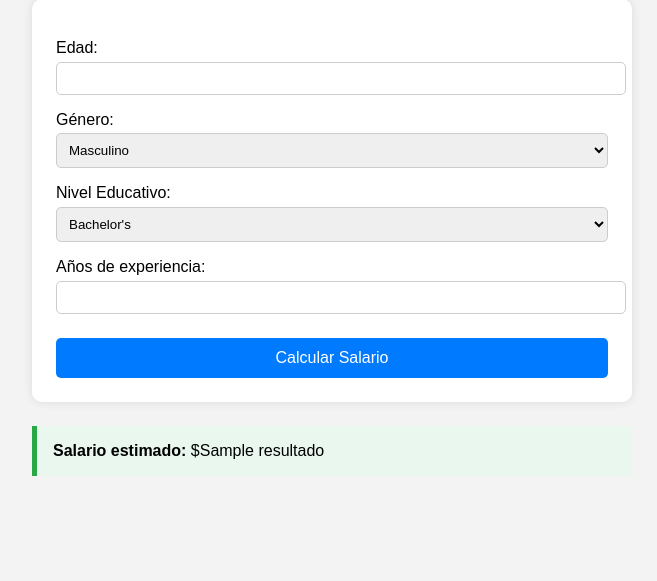
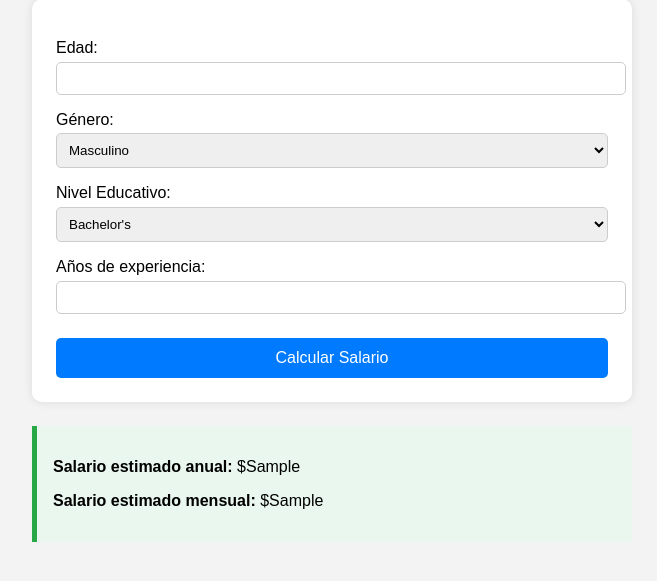
Before and after one commit to andresgalrod21/MlFlask_SalaryPrediction, a Flask app: template Templates/index.html in a window 1280 px wide. Shown: the part 113-694 px from the top of the page, without its empty margins (308-965 px from the left). Run offline with Flask 3, Linux system fonts and the light colour scheme; the template is opened without the code that fills it: most values are stand-ins (such as "Sample title", 1, 10 or a date in 2020); parts of the project's set-up code (start-up, migrations or seed data) failed here and were passed over.

Commit message:
Last modifications

```diff
--- a/Templates/index.html
+++ b/Templates/index.html
@@ -87,10 +87,12 @@
         <button type="submit">Calcular Salario</button>
     </form>
 
-    {% if resultado %}
-        <div class="resultado">
-            <strong>Salario estimado:</strong> ${{ resultado }}
-        </div>
+    {% if salario_anual %}
+    <div class="resultado">
+        <p><strong>Salario estimado anual:</strong> ${{ salario_anual }}</p>
+        <p><strong>Salario estimado mensual:</strong> ${{ salario_mensual }}</p>
+    </div>
     {% endif %}
+
 </body>
 </html>
--- a/app.py
+++ b/app.py
@@ -5,7 +5,8 @@ app = Flask(__name__)
 
 @app.route("/", methods=["GET", "POST"])
 def index():
-    resultado = None
+    salario_anual = None
+    salario_mensual = None
 
     if request.method == "POST":
         try:
@@ -14,11 +15,12 @@ def index():
             educacion = request.form["educacion"]
             experiencia = float(request.form["experiencia"])
 
-            resultado = predecir_salario(edad, genero, educacion, experiencia)
+            salario_anual, salario_mensual = predecir_salario(edad, genero, educacion, experiencia)
         except Exception as e:
-            resultado = f"Error en los datos: {e}"
+            salario_anual = f"Error: {e}"
 
-    return render_template("index.html", resultado=resultado)
+    return render_template("index.html", salario_anual=salario_anual, salario_mensual=salario_mensual)
+
 
 if __name__ == "__main__":
     app.run(debug=True)
```
Also changed, not shown: Modelo.py (+4 -3 lines).
